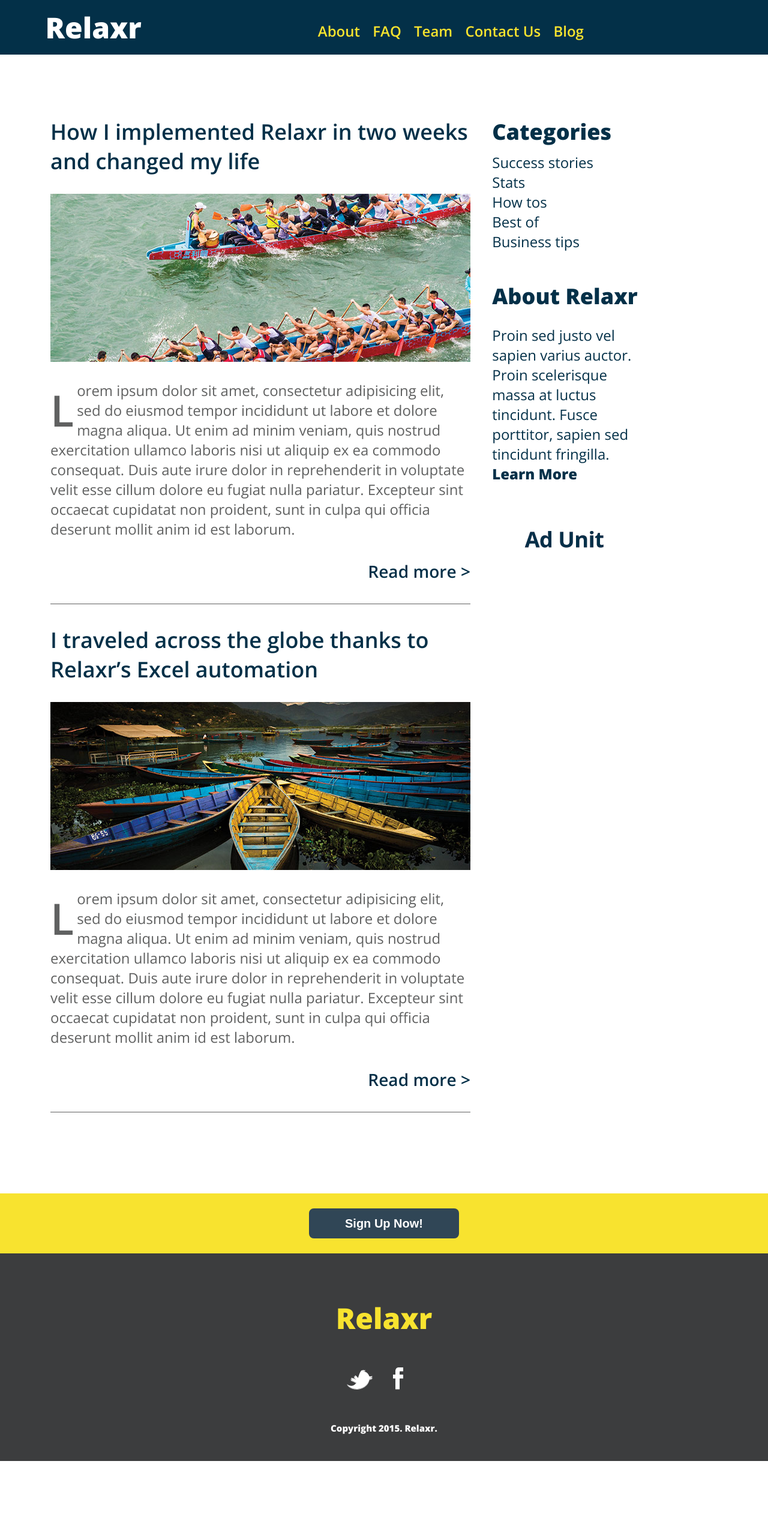
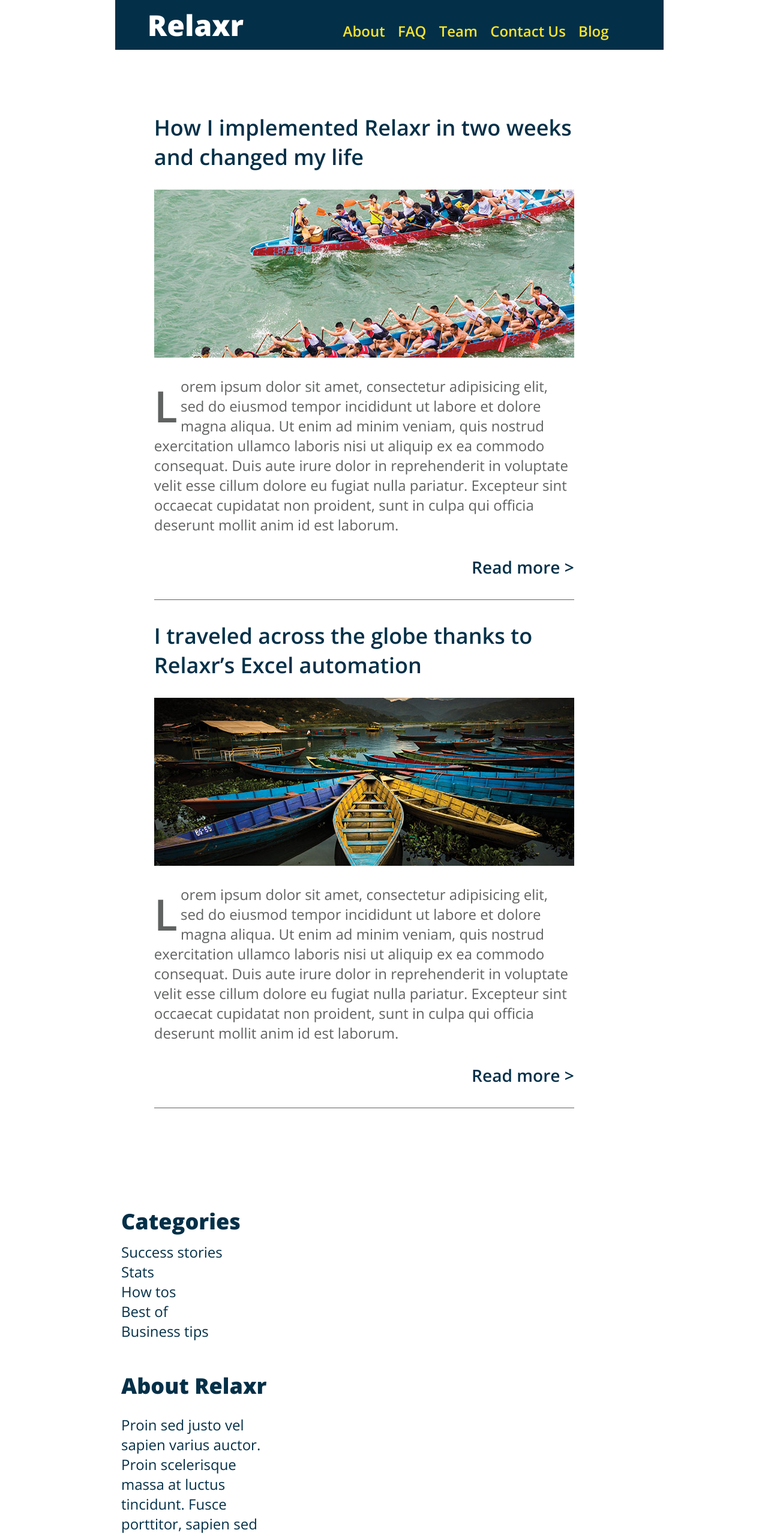
Before and after one commit to lau00050/assignment3_pl, a plain HTML site: page index.html in a window 1280 px wide. Shown: the top 2560 px of the page at 60% size. Before the commit the page ends 2435 px from the top, so only its background shows below. Drawn offline with nearby package versions, Linux system fonts and the light colour scheme.

Commit message:
assignment3_pl: Version 2
Changes made: Sun 5 Aug, 11:48am

Added Bonus Content (minus javascript)

```diff
--- a/css/style.css
+++ b/css/style.css
@@ -4,12 +4,15 @@ body  {
   font-family: 'Open Sans', sans-serif;
   font-weight: 300;
   font-size: 24px;
-  margin: 0;
+  /* helps centre content */
+  display: table;
+  margin: 0 auto;
+  width: 70%;
 }
 
 h1  {
   margin: 0% 0% 0% 5%;
-  color: #FFF;
+  color: #fff;
 }
 
 h2  {
@@ -25,8 +28,43 @@ h3  {
   border-bottom: 1px solid #606161;
 }
 
-h4  {
+h5  {
+  color: #fff;
+  font-weight: 300;
+}
+
+/* Links */
+a {
+  text-decoration: none;
+  font-weight: 600;
+  color: #f9e42e;
+}
+
+a:hover {
+  color: #fff;
+}
+
+.about:hover {
+  text-decoration: underline;
+}
+
+h3 a {
+  color: #033048;
+}
+
+h3 a:hover  {
+  color: #033048;
+  text-decoration: underline;
+}
+
+h4 a  {
   font-weight: 800;
+  color: #033048;
+}
+
+h4 a:hover {
+  color: #033048;
+  text-decoration: underline;
 }
 
 /* Background Header */
@@ -34,6 +72,9 @@ header  {
   background-color: #033048;
   padding: 1%;
   margin-bottom: 75px;
+  /* helps centre content */
+  position: relative;
+  width: 100%;
 }
 
 /* Nav */
@@ -44,10 +85,8 @@ nav {
 }
 
 nav li  {
-  font-weight: 600;
   display: inline-block;
   margin: 0px 10px 0px 5px;
-  color: #f9e42e;
 }
 
 /* Main & Aside */
@@ -96,7 +135,7 @@ aside p {
   margin-bottom: 0;
 }
 
-/* Sign Up — CTA*/
+/* Button */
 button  {
     margin-top: 25px;
     background-color: rgb(48, 70, 86);
@@ -114,6 +153,10 @@ button  {
   background-color: rgb(248, 227, 47);
   height: 100px;
   text-align: center;
+}
+
+button:hover {
+  background-color: #606161;
 }
 
 /* Footer */
@@ -139,6 +182,12 @@ footer  {
   background-color: inherit;
 }
 
+.social-media {
+  padding: 0px 25px;
+} {
+
+}
+
 img {
   padding-right: 30px;
 }
--- a/index.html
+++ b/index.html
@@ -13,11 +13,11 @@
       <h1>Relaxr</h1>
       <nav>
         <ul>
-          <li>About</li>
-          <li>FAQ</li>
-          <li>Team</li>
-          <li>Contact Us</li>
-          <li>Blog</li>
+          <li class="about"><a href="https://lau00050.github.io/assignment2_pl/">About</a></li>
+          <li class="nav"><a href="#">FAQ</a></li>
+          <li class="nav"><a href="#">Team</a></li>
+          <li class="nav"><a href="#">Contact Us</a></li>
+          <li class="nav"><a href="#">Blog</a></li>
         </ul>
       </nav>
     </header>
@@ -26,12 +26,12 @@
       <h2>How I implemented Relaxr in two weeks and changed my life</h2>
       <img src="images/blog_photo1.jpg" alt="">
       <p>Lorem ipsum dolor sit amet, consectetur adipisicing elit, sed do eiusmod tempor incididunt ut labore et dolore magna aliqua. Ut enim ad minim veniam, quis nostrud exercitation ullamco laboris nisi ut aliquip ex ea commodo consequat. Duis aute irure dolor in reprehenderit in voluptate velit esse cillum dolore eu fugiat nulla pariatur. Excepteur sint occaecat cupidatat non proident, sunt in culpa qui officia deserunt mollit anim id est laborum.</p>
-      <h3> Read more > </h3>
+      <h3><a href="#">Read more > </a></h3>
 
       <h2>I traveled across the globe thanks to Relaxr’s Excel automation</h2>
       <img src="images/blog_photo2.jpg" alt="">
       <p>Lorem ipsum dolor sit amet, consectetur adipisicing elit, sed do eiusmod tempor incididunt ut labore et dolore magna aliqua. Ut enim ad minim veniam, quis nostrud exercitation ullamco laboris nisi ut aliquip ex ea commodo consequat. Duis aute irure dolor in reprehenderit in voluptate velit esse cillum dolore eu fugiat nulla pariatur. Excepteur sint occaecat cupidatat non proident, sunt in culpa qui officia deserunt mollit anim id est laborum.</p>
-      <h3> Read more > </h3>
+      <h3><a href="#">Read more > </a></h3>
     </main>
 
     <aside>
@@ -45,7 +45,7 @@
       </ul>
       <h2>About Relaxr</h2>
       <p>Proin sed justo vel sapien varius auctor. Proin scelerisque massa at luctus tincidunt. Fusce porttitor, sapien sed tincidunt fringilla.</p>
-      <h4>Learn More</h4>
+      <h4><a href="#">Learn More</a></h4>
       <img src="images/ad-unit.png" alt="">
     </aside>
 
@@ -57,10 +57,10 @@
     <footer>
       <h1 class="footer-logo">Relaxr</h1>
       <div id="social-media">
-        <img src="images/twitter.png" alt="">
-        <img src="images/facebook.png" alt="">
+        <img class="social-media" src="images/twitter.png" alt="">
+        <img class="social-media" src="images/facebook.png" alt="">
       </div>
-      <h4>Copyright 2015. Relaxr.</h4>
+      <h5>Copyright 2015. Relaxr.</h4>
     </footer>
   </div>
   </body>
```
